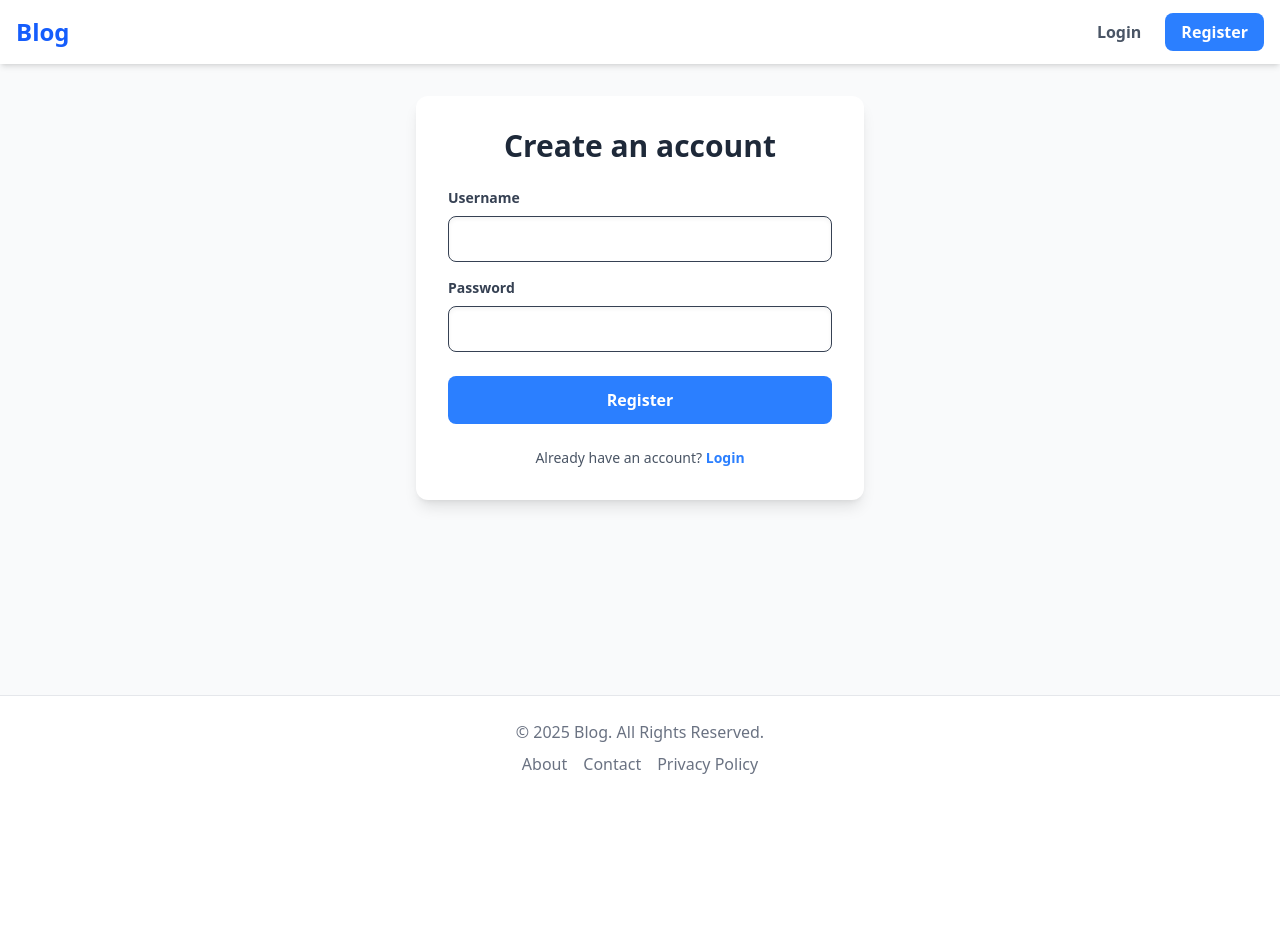
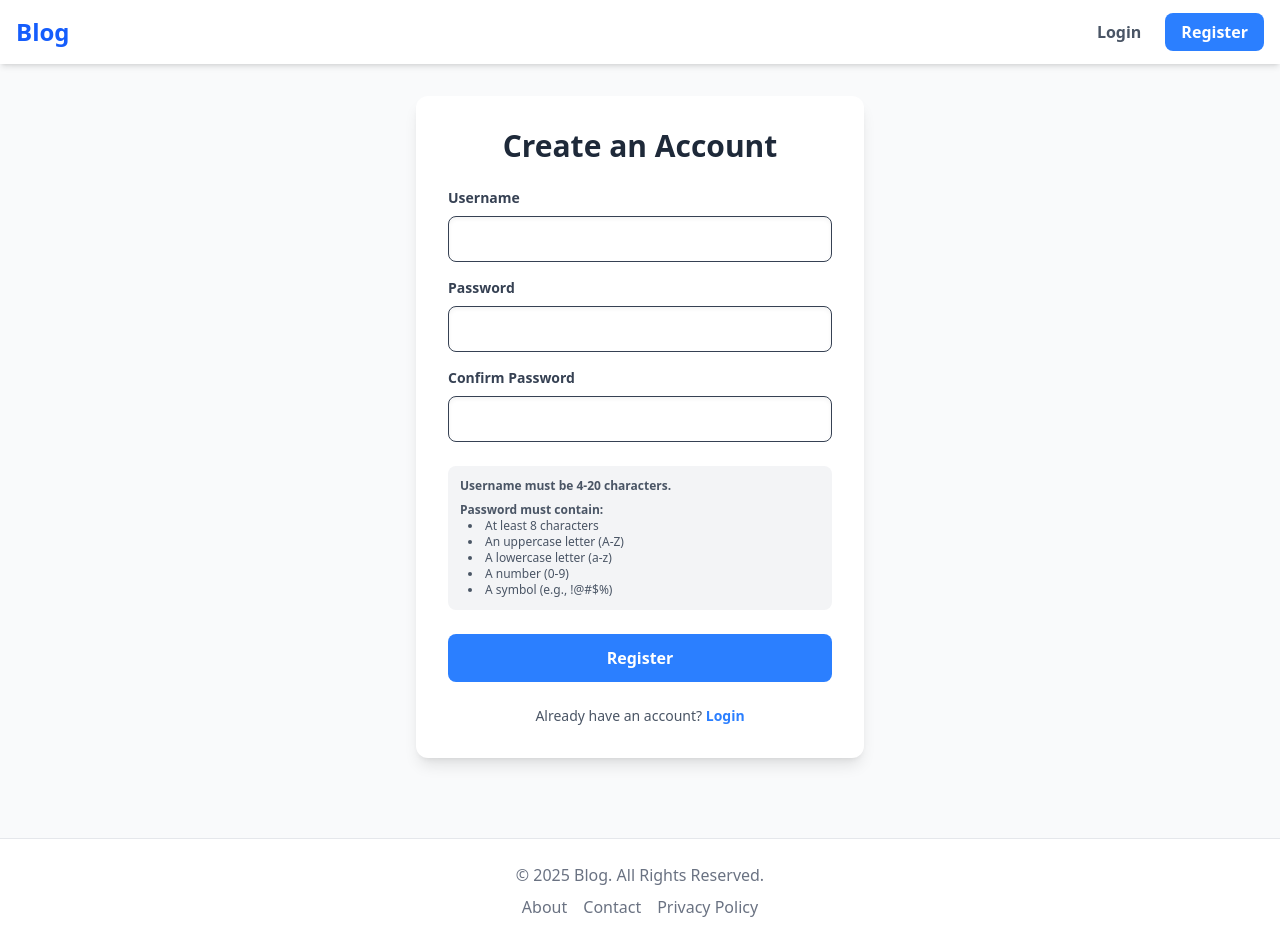
Before and after one commit to genilson-alves/blog, a React (Vite) app in the folder frontend/: page /register in a window 1280 px wide. Before the commit the page ends 800 px from the top, so only its background shows below. Built offline with nearby package versions, Linux system fonts and the light colour scheme.

Commit message:
Added validation to username and now the username needs to have more than 4 and less than 20 characeters. Also improved a little of the frontend and backend

```diff
--- a/frontend/src/pages/LoginPage.jsx
+++ b/frontend/src/pages/LoginPage.jsx
@@ -1,7 +1,7 @@
-import { useState } from "react";
+import React, { useState } from "react";
 import { useNavigate, Link } from "react-router-dom";
 
-const API_URL = "https://blog-api-74l4.onrender.com";
+const API_URL = "https://blog-cjrv.onrender.com/";
 
 const LoginPage = ({ setToken, setModalMessage }) => {
   const [username, setUsername] = useState("");
@@ -9,18 +9,40 @@ const LoginPage = ({ setToken, setModalMessage }) => {
   const [isLoading, setIsLoading] = useState(false);
   const navigate = useNavigate();
 
+  const handleApiError = async (response) => {
+    let errorMsg = `Error: ${response.status} ${response.statusText}`;
+    try {
+      const errorData = await response.json();
+      errorMsg = errorData.error || errorMsg;
+    } catch (e) {}
+    throw new Error(errorMsg);
+  };
+
   const handleSubmit = async (e) => {
     e.preventDefault();
     setIsLoading(true);
+
+    if (username.length < 4) {
+      setModalMessage("Username must be at least 4 characters.");
+      setIsLoading(false);
+      return;
+    }
+    if (password.length === 0) {
+      setModalMessage("Password cannot be empty.");
+      setIsLoading(false);
+      return;
+    }
+
     try {
       const response = await fetch(`${API_URL}/login`, {
         method: "POST",
         headers: { "Content-Type": "application/json" },
         body: JSON.stringify({ username, password }),
       });
+
+      if (!response.ok) await handleApiError(response);
+
       const data = await response.json();
-      if (!response.ok) throw new Error(data.error || "Login failed");
-
       setToken(data.token);
       setModalMessage("Login successful!");
       navigate("/");
@@ -73,7 +95,7 @@ const LoginPage = ({ setToken, setModalMessage }) => {
           <button
             type="submit"
             disabled={isLoading}
-            className="w-full bg-blue-500 hover:bg-blue-600 text-white font-bold py-3 px-4 rounded-lg disabled:bg-blue-300"
+            className="w-full bg-blue-500 hover:bg-blue-600 text-white font-bold py-3 px-4 rounded-lg disabled:bg-blue-300 transition-all duration-200 transform hover:scale-105"
           >
             {isLoading ? "Logging in..." : "Login"}
           </button>
--- a/frontend/src/pages/RegisterPage.jsx
+++ b/frontend/src/pages/RegisterPage.jsx
@@ -1,16 +1,36 @@
-import { useState } from "react";
+import React, { useState } from "react";
 import { useNavigate, Link } from "react-router-dom";
 
-const API_URL = "https://blog-api-74l4.onrender.com";
+const API_URL = "https://blog-api-1a5m.onrender.com";
 
 const RegisterPage = ({ setModalMessage }) => {
   const [username, setUsername] = useState("");
   const [password, setPassword] = useState("");
+  const [confirmPassword, setConfirmPassword] = useState("");
   const [isLoading, setIsLoading] = useState(false);
   const navigate = useNavigate();
 
+  const handleApiError = async (response) => {
+    let errorMsg = `Error: ${response.status} ${response.statusText}`;
+    try {
+      const errorData = await response.json();
+      errorMsg = errorData.error || errorMsg;
+    } catch (e) {}
+    throw new Error(errorMsg);
+  };
+
   const handleSubmit = async (e) => {
     e.preventDefault();
+
+    if (username.length < 4 || username.length > 20) {
+      setModalMessage("Username must be between 4 and 20 characters.");
+      return;
+    }
+    if (password !== confirmPassword) {
+      setModalMessage("Passwords do not match.");
+      return;
+    }
+
     setIsLoading(true);
     try {
       const response = await fetch(`${API_URL}/register`, {
@@ -18,8 +38,8 @@ const RegisterPage = ({ setModalMessage }) => {
         headers: { "Content-Type": "application/json" },
         body: JSON.stringify({ username, password }),
       });
-      const data = await response.json();
-      if (!response.ok) throw new Error(data.error || "Registration failed");
+
+      if (!response.ok) await handleApiError(response);
 
       setModalMessage("Registration successful! Please log in.");
       navigate("/login");
@@ -34,7 +54,7 @@ const RegisterPage = ({ setModalMessage }) => {
     <div className="flex justify-center">
       <div className="w-full max-w-md bg-white rounded-xl shadow-lg p-8">
         <h2 className="text-3xl font-bold text-center text-gray-800 mb-6">
-          Create an account
+          Create an Account
         </h2>
         <form onSubmit={handleSubmit}>
           <div className="mb-4">
@@ -53,7 +73,7 @@ const RegisterPage = ({ setModalMessage }) => {
               required
             />
           </div>
-          <div className="mb-6">
+          <div className="mb-4">
             <label
               className="block text-gray-700 text-sm font-bold mb-2"
               htmlFor="password"
@@ -69,10 +89,39 @@ const RegisterPage = ({ setModalMessage }) => {
               required
             />
           </div>
+          <div className="mb-6">
+            <label
+              className="block text-gray-700 text-sm font-bold mb-2"
+              htmlFor="confirm-password"
+            >
+              Confirm Password
+            </label>
+            <input
+              id="confirm-password"
+              type="password"
+              value={confirmPassword}
+              onChange={(e) => setConfirmPassword(e.target.value)}
+              className="shadow-inner appearance-none border rounded-lg w-full py-3 px-4 text-gray-700 leading-tight focus:outline-none focus:ring-2 focus:ring-blue-500"
+              required
+            />
+          </div>
+
+          <div className="text-xs text-gray-600 mb-6 p-3 bg-gray-100 rounded-lg">
+            <p className="font-bold">Username must be 4-20 characters.</p>
+            <p className="font-bold mt-2">Password must contain:</p>
+            <ul className="list-disc list-inside ml-2">
+              <li>At least 8 characters</li>
+              <li>An uppercase letter (A-Z)</li>
+              <li>A lowercase letter (a-z)</li>
+              <li>A number (0-9)</li>
+              <li>A symbol (e.g., !@#$%)</li>
+            </ul>
+          </div>
+
           <button
             type="submit"
             disabled={isLoading}
-            className="w-full bg-blue-500 hover:bg-blue-600 text-white font-bold py-3 px-4 rounded-lg disabled:bg-blue-300"
+            className="w-full bg-blue-500 hover:bg-blue-600 text-white font-bold py-3 px-4 rounded-lg disabled:bg-blue-300 transition-all duration-200 transform hover:scale-105"
           >
             {isLoading ? "Registering..." : "Register"}
           </button>
```
Also changed, not shown: 1 other file (tests, documents, lock files or other folders).
